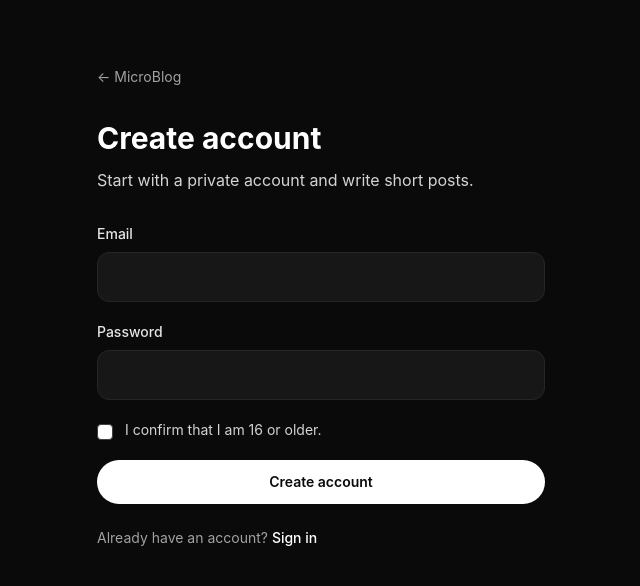
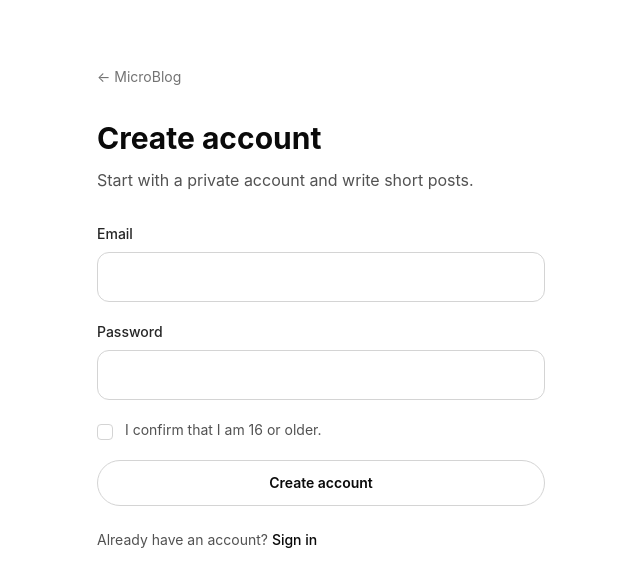
Before and after one commit to kishoreshanto/microblog, a SvelteKit app: page /auth/register in a window 1280 px wide. Shown: the top 586 px of the page, without its empty margins (319-959 px from the left). Built offline with nearby package versions, Linux system fonts and the light colour scheme; no server answers.

Commit message:
Removed Awkard Dark themes

```diff
--- a/src/routes/+page.svelte
+++ b/src/routes/+page.svelte
@@ -6,15 +6,15 @@
 	/>
 </svelte:head>
 
-<main class="min-h-screen bg-neutral-950 text-white">
+<main class="min-h-screen bg-white text-neutral-950">
 	<section class="mx-auto flex min-h-screen max-w-3xl flex-col justify-center px-6 py-16">
-		<p class="mb-4 text-sm font-medium tracking-[0.3em] text-neutral-400 uppercase">
+		<p class="mb-4 text-sm font-medium tracking-[0.3em] text-neutral-500 uppercase">
 			Private microblogging
 		</p>
 
 		<h1 class="text-5xl font-bold tracking-tight sm:text-6xl">MicroBlog</h1>
 
-		<p class="mt-6 max-w-xl text-lg leading-8 text-neutral-300">
+		<p class="mt-6 max-w-xl text-lg leading-8 text-neutral-600">
 			Write short 100-word posts in a simple, private space. No public feed, no noise, no
 			unnecessary data collection.
 		</p>
@@ -22,14 +22,14 @@
 		<div class="mt-10 flex flex-wrap gap-3">
 			<a
 				href="/auth/register"
-				class="rounded-full bg-white px-5 py-3 text-sm font-semibold text-neutral-950 transition hover:bg-neutral-200"
+				class="rounded-full border border-neutral-300 bg-white px-5 py-3 text-sm font-semibold text-neutral-950 transition hover:bg-neutral-100"
 			>
 				Create account
 			</a>
 
 			<a
 				href="/auth/login"
-				class="rounded-full border border-neutral-700 px-5 py-3 text-sm font-semibold text-white transition hover:bg-neutral-900"
+				class="rounded-full border border-neutral-300 px-5 py-3 text-sm font-semibold text-neutral-950 transition hover:bg-neutral-100"
 			>
 				Sign in
 			</a>
--- a/src/routes/app/+layout.svelte
+++ b/src/routes/app/+layout.svelte
@@ -2,18 +2,18 @@
 	let { data, children } = $props();
 </script>
 
-<main class="min-h-screen bg-neutral-950 text-white">
-	<header class="border-b border-neutral-900">
+<main class="min-h-screen bg-white text-neutral-950">
+	<header class="border-b border-neutral-200">
 		<div class="mx-auto flex max-w-4xl items-center justify-between px-6 py-4">
 			<a href="/app" class="font-semibold">MicroBlog</a>
 
 			<div class="flex items-center gap-4">
 				{#if data.profile}
-					<span class="text-sm text-neutral-400">@{data.profile.username}</span>
+					<span class="text-sm text-neutral-500">@{data.profile.username}</span>
 				{/if}
 
 				<form method="POST" action="/auth/logout">
-					<button type="submit" class="text-sm text-neutral-400 hover:text-white">Sign out</button>
+					<button type="submit" class="text-sm text-neutral-500 hover:text-neutral-950">Sign out</button>
 				</form>
 			</div>
 		</div>
--- a/src/routes/app/onboarding/+page.svelte
+++ b/src/routes/app/onboarding/+page.svelte
@@ -8,11 +8,11 @@
 
 <section class="mx-auto max-w-md">
 	<h1 class="text-3xl font-bold">Set up your profile</h1>
-	<p class="mt-3 text-neutral-300">Choose a username for your private MicroBlog account.</p>
+	<p class="mt-3 text-neutral-600">Choose a username for your private MicroBlog account.</p>
 
 	<form method="POST" class="mt-8 space-y-5">
 		<div>
-			<label for="username" class="block text-sm font-medium text-neutral-200">Username</label>
+			<label for="username" class="block text-sm font-medium text-neutral-800">Username</label>
 			<input
 				id="username"
 				name="username"
@@ -21,13 +21,13 @@
 				maxlength="30"
 				pattern="[a-zA-Z0-9_]+"
 				value={form?.values?.username ?? ''}
-				class="mt-2 w-full rounded-xl border border-neutral-800 bg-neutral-900 px-4 py-3 text-white outline-none focus:border-neutral-500"
+				class="mt-2 w-full rounded-xl border border-neutral-300 bg-white px-4 py-3 text-neutral-950 outline-none focus:border-neutral-600"
 			/>
-			<p class="mt-2 text-xs text-neutral-500">Letters, numbers, and underscores only.</p>
+			<p class="mt-2 text-xs text-neutral-600">Letters, numbers, and underscores only.</p>
 		</div>
 
 		<div>
-			<label for="display_name" class="block text-sm font-medium text-neutral-200">
+			<label for="display_name" class="block text-sm font-medium text-neutral-800">
 				Display name
 			</label>
 			<input
@@ -35,19 +35,19 @@
 				name="display_name"
 				maxlength="60"
 				value={form?.values?.display_name ?? ''}
-				class="mt-2 w-full rounded-xl border border-neutral-800 bg-neutral-900 px-4 py-3 text-white outline-none focus:border-neutral-500"
+				class="mt-2 w-full rounded-xl border border-neutral-300 bg-white px-4 py-3 text-neutral-950 outline-none focus:border-neutral-600"
 			/>
 		</div>
 
 		{#if form?.message}
-			<p class="rounded-xl border border-red-900 bg-red-950/40 px-4 py-3 text-sm text-red-200">
+			<p class="rounded-xl border border-red-200 bg-red-50 px-4 py-3 text-sm text-red-700">
 				{form.message}
 			</p>
 		{/if}
 
 		<button
 			type="submit"
-			class="w-full rounded-full bg-white px-5 py-3 text-sm font-semibold text-neutral-950 transition hover:bg-neutral-200"
+			class="w-full rounded-full border border-neutral-300 bg-white px-5 py-3 text-sm font-semibold text-neutral-950 transition hover:bg-neutral-100"
 		>
 			Continue
 		</button>
--- a/src/routes/auth/login/+page.svelte
+++ b/src/routes/auth/login/+page.svelte
@@ -6,54 +6,54 @@
 	<title>Sign in · MicroBlog</title>
 </svelte:head>
 
-<main class="min-h-screen bg-neutral-950 px-6 py-16 text-white">
+<main class="min-h-screen bg-white px-6 py-16 text-neutral-950">
 	<section class="mx-auto max-w-md">
-		<a href="/" class="text-sm text-neutral-400 hover:text-white">← MicroBlog</a>
+		<a href="/" class="text-sm text-neutral-500 hover:text-neutral-950">← MicroBlog</a>
 
 		<h1 class="mt-8 text-3xl font-bold">Sign in</h1>
-		<p class="mt-3 text-neutral-300">Access your private MicroBlog space.</p>
+		<p class="mt-3 text-neutral-600">Access your private MicroBlog space.</p>
 
 		<form method="POST" class="mt-8 space-y-5">
 			<div>
-				<label for="email" class="block text-sm font-medium text-neutral-200">Email</label>
+				<label for="email" class="block text-sm font-medium text-neutral-800">Email</label>
 				<input
 					id="email"
 					name="email"
 					type="email"
 					required
 					value={form?.values?.email ?? ''}
-					class="mt-2 w-full rounded-xl border border-neutral-800 bg-neutral-900 px-4 py-3 text-white outline-none focus:border-neutral-500"
+					class="mt-2 w-full rounded-xl border border-neutral-300 bg-white px-4 py-3 text-neutral-950 outline-none focus:border-neutral-600"
 				/>
 			</div>
 
 			<div>
-				<label for="password" class="block text-sm font-medium text-neutral-200">Password</label>
+				<label for="password" class="block text-sm font-medium text-neutral-800">Password</label>
 				<input
 					id="password"
 					name="password"
 					type="password"
 					required
-					class="mt-2 w-full rounded-xl border border-neutral-800 bg-neutral-900 px-4 py-3 text-white outline-none focus:border-neutral-500"
+					class="mt-2 w-full rounded-xl border border-neutral-300 bg-white px-4 py-3 text-neutral-950 outline-none focus:border-neutral-600"
 				/>
 			</div>
 
 			{#if form?.message}
-				<p class="rounded-xl border border-red-900 bg-red-950/40 px-4 py-3 text-sm text-red-200">
+				<p class="rounded-xl border border-red-200 bg-red-50 px-4 py-3 text-sm text-red-700">
 					{form.message}
 				</p>
 			{/if}
 
 			<button
 				type="submit"
-				class="w-full rounded-full bg-white px-5 py-3 text-sm font-semibold text-neutral-950 transition hover:bg-neutral-200"
+				class="w-full rounded-full border border-neutral-300 bg-white px-5 py-3 text-sm font-semibold text-neutral-950 transition hover:bg-neutral-100"
 			>
 				Sign in
 			</button>
 		</form>
 
-		<p class="mt-6 text-sm text-neutral-400">
+		<p class="mt-6 text-sm text-neutral-600">
 			Need an account?
-			<a href="/auth/register" class="font-medium text-white hover:underline">Create account</a>
+			<a href="/auth/register" class="font-medium text-neutral-950 hover:underline">Create account</a>
 		</p>
 	</section>
 </main>
--- a/src/routes/auth/register/+page.svelte
+++ b/src/routes/auth/register/+page.svelte
@@ -6,65 +6,65 @@
 	<title>Create account · MicroBlog</title>
 </svelte:head>
 
-<main class="min-h-screen bg-neutral-950 px-6 py-16 text-white">
+<main class="min-h-screen bg-white px-6 py-16 text-neutral-950">
 	<section class="mx-auto max-w-md">
-		<a href="/" class="text-sm text-neutral-400 hover:text-white">← MicroBlog</a>
+		<a href="/" class="text-sm text-neutral-500 hover:text-neutral-950">← MicroBlog</a>
 
 		<h1 class="mt-8 text-3xl font-bold">Create account</h1>
-		<p class="mt-3 text-neutral-300">Start with a private account and write short posts.</p>
+		<p class="mt-3 text-neutral-600">Start with a private account and write short posts.</p>
 
 		<form method="POST" class="mt-8 space-y-5">
 			<div>
-				<label for="email" class="block text-sm font-medium text-neutral-200">Email</label>
+				<label for="email" class="block text-sm font-medium text-neutral-800">Email</label>
 				<input
 					id="email"
 					name="email"
 					type="email"
 					required
 					value={form?.values?.email ?? ''}
-					class="mt-2 w-full rounded-xl border border-neutral-800 bg-neutral-900 px-4 py-3 text-white outline-none focus:border-neutral-500"
+					class="mt-2 w-full rounded-xl border border-neutral-300 bg-white px-4 py-3 text-neutral-950 outline-none focus:border-neutral-600"
 				/>
 			</div>
 
 			<div>
-				<label for="password" class="block text-sm font-medium text-neutral-200">Password</label>
+				<label for="password" class="block text-sm font-medium text-neutral-800">Password</label>
 				<input
 					id="password"
 					name="password"
 					type="password"
 					required
 					minlength="8"
-					class="mt-2 w-full rounded-xl border border-neutral-800 bg-neutral-900 px-4 py-3 text-white outline-none focus:border-neutral-500"
+					class="mt-2 w-full rounded-xl border border-neutral-300 bg-white px-4 py-3 text-neutral-950 outline-none focus:border-neutral-600"
 				/>
 			</div>
 
-			<label class="flex gap-3 text-sm text-neutral-300">
+			<label class="flex gap-3 text-sm text-neutral-600">
 				<input
 					name="age_confirmed"
 					type="checkbox"
-					class="mt-1 rounded border-neutral-700"
+					class="mt-1 rounded border-neutral-300"
 					required
 				/>
 				<span>I confirm that I am 16 or older.</span>
 			</label>
 
 			{#if form?.message}
-				<p class="rounded-xl border border-red-900 bg-red-950/40 px-4 py-3 text-sm text-red-200">
+				<p class="rounded-xl border border-red-200 bg-red-50 px-4 py-3 text-sm text-red-700">
 					{form.message}
 				</p>
 			{/if}
 
 			<button
 				type="submit"
-				class="w-full rounded-full bg-white px-5 py-3 text-sm font-semibold text-neutral-950 transition hover:bg-neutral-200"
+				class="w-full rounded-full border border-neutral-300 bg-white px-5 py-3 text-sm font-semibold text-neutral-950 transition hover:bg-neutral-100"
 			>
 				Create account
 			</button>
 		</form>
 
-		<p class="mt-6 text-sm text-neutral-400">
+		<p class="mt-6 text-sm text-neutral-600">
 			Already have an account?
-			<a href="/auth/login" class="font-medium text-white hover:underline">Sign in</a>
+			<a href="/auth/login" class="font-medium text-neutral-950 hover:underline">Sign in</a>
 		</p>
 	</section>
 </main>
```
